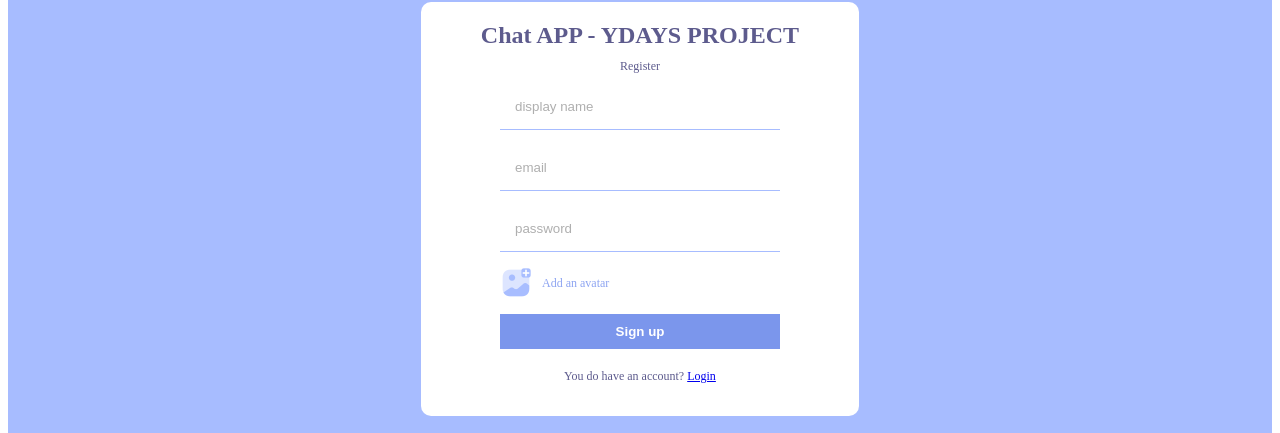
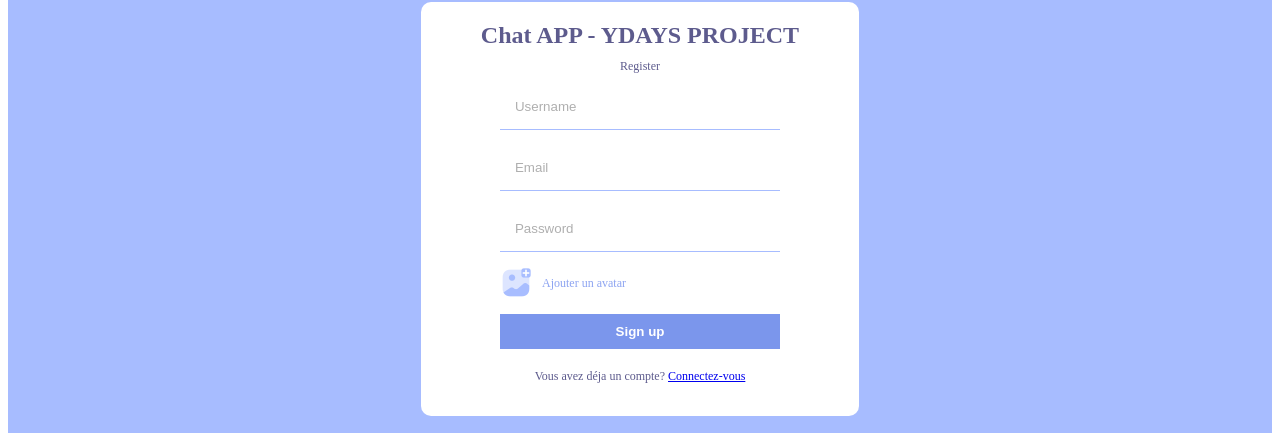
Before and after one commit to amran-zak/chat-app-ydays, a React (Create React App) app: page /register in a window 1280 px wide. Shown: the part 199-632 px from the top of the page. Built offline with nearby package versions, Linux system fonts and the light colour scheme; no server answers.

Commit message:
Optimisation interface #9

```diff
--- a/src/components/Search.jsx
+++ b/src/components/Search.jsx
@@ -87,7 +87,7 @@ const Search = () => {
           value={username}
         />
       </div>
-      {err && <span>User not found!</span>}
+      {err && <span>Utilisateur introuvable!</span>}
       {user && (
         <div className="userChat" onClick={handleSelect}>
           <img src={user.photoURL} alt="" />
--- a/src/pages/Login.jsx
+++ b/src/pages/Login.jsx
@@ -24,12 +24,12 @@ const Login = () => {
         <span className="logo"> Chat APP - YDAYS PROJECT</span>
         <span className="title">Login</span>
         <form onSubmit={handleSubmit}>
-          <input type="email" placeholder="email" />
-          <input type="password" placeholder="password" />
+          <input type="email" placeholder="Email" />
+          <input type="password" placeholder="Password" />
           <button>Sign in</button>
-          {err && <span>Something went wrong</span>}
+          {err && <span>Une erreur est survenue.</span>}
         </form>
-        <p>You don't have an account? <Link to="/register">Register</Link></p>
+        <p>Vous n'avez pas de compte? <Link to="/register">Inscrivez-vous</Link></p>
       </div>
     </div>
   );
--- a/src/pages/Register.jsx
+++ b/src/pages/Register.jsx
@@ -65,20 +65,20 @@ const Register = () => {
         <span className="logo"> Chat APP - YDAYS PROJECT</span>
         <span className="title">Register</span>
         <form onSubmit={handleSubmit}>
-          <input required type="text" placeholder="display name" />
-          <input required type="email" placeholder="email" />
-          <input required type="password" placeholder="password" />
+          <input required type="text" placeholder="Username" />
+          <input required type="email" placeholder="Email" />
+          <input required type="password" placeholder="Password" />
           <input required style={{ display: "none" }} type="file" id="file" />
           <label htmlFor="file">
             <img src={Add} alt="" />
-            <span>Add an avatar</span>
+            <span>Ajouter un avatar</span>
           </label>
           <button disabled={loading}>Sign up</button>
-          {loading && "Uploading and compressing the image please wait..."}
-          {err && <span>Something went wrong</span>}
+          {loading && "Chargement et compression de l'image en cours, veuillez patienter..."}
+          {err && <span>Une erreur est survenue.</span>}
         </form>
         <p>
-          You do have an account? <Link to="/register">Login</Link>
+          Vous avez déja un compte? <Link to="/register">Connectez-vous</Link>
         </p>
       </div>
     </div>
```
